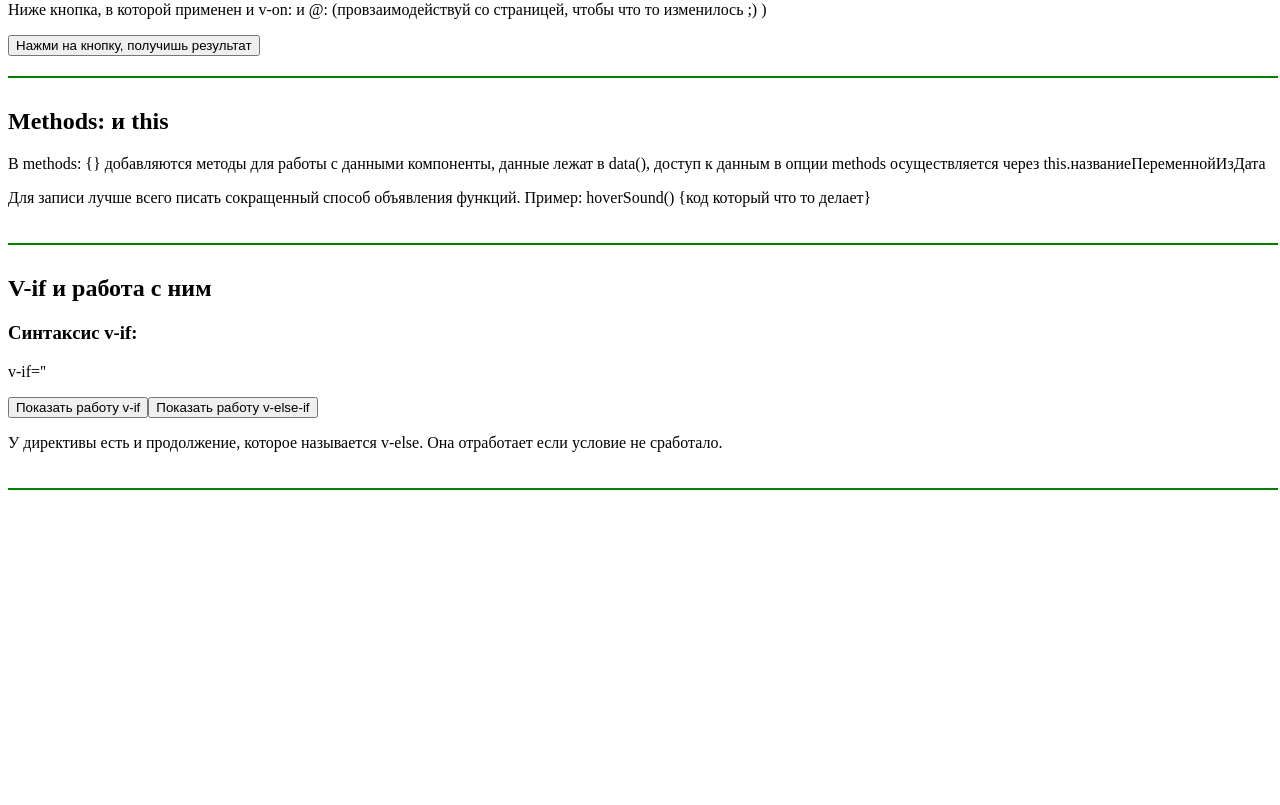
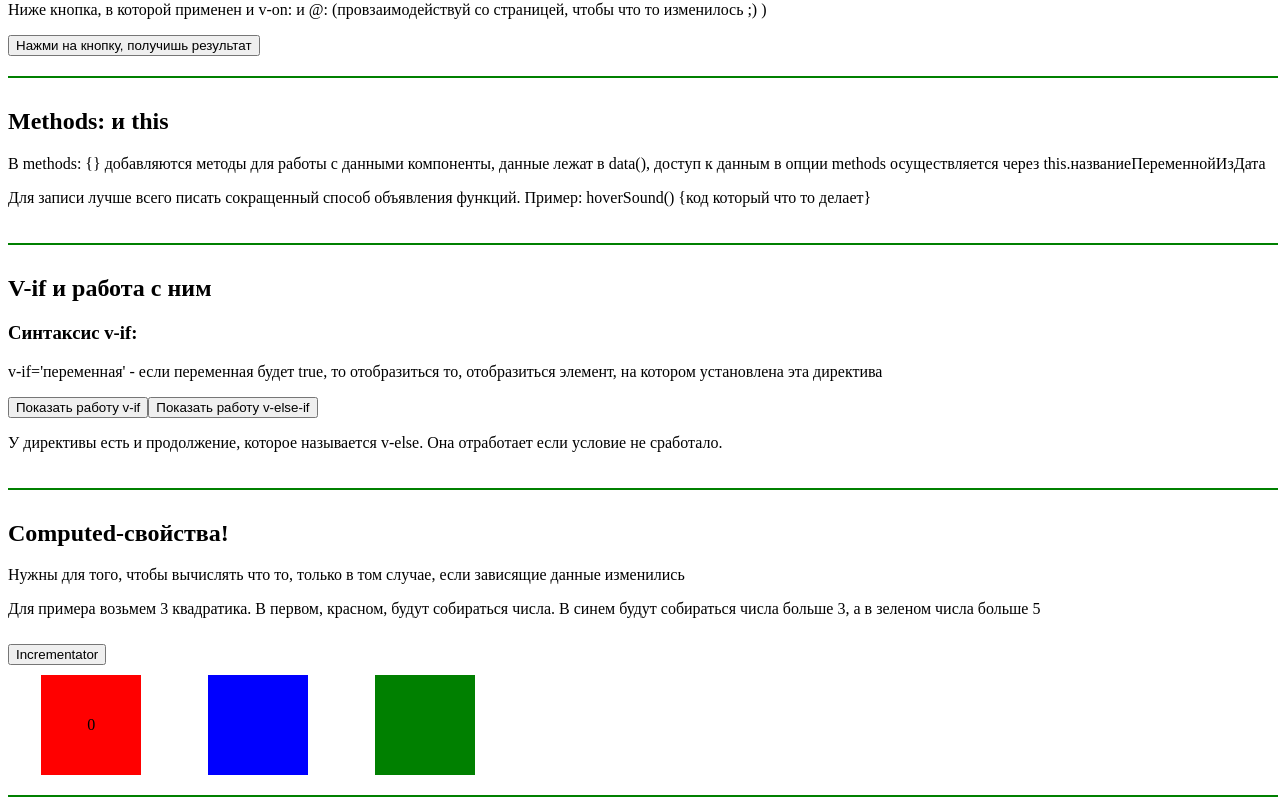
Before and after one commit to tomright/Vue3homework, a Vue app: page / in a window 1280 px wide. Shown: the part 698-1503 px from the top of the page. Before the commit the page ends 1196 px from the top, so only its background shows below. Built offline with nearby package versions, Linux system fonts and the light colour scheme.

Commit message:
Computed свойства пример

```diff
--- a/src/App.vue
+++ b/src/App.vue
@@ -68,7 +68,10 @@
     <div class="exampleNote">
       <h2>V-if и работа с ним</h2>
       <h3>Синтаксис v-if:</h3>
-      <p>v-if=''</p>
+      <p>
+        v-if='переменная' - если переменная будет true, то отобразиться то,
+        отобразиться элемент, на котором установлена эта директива
+      </p>
       <button @click="switcherBoolean">Показать работу v-if</button>
       <button @click="showVifElse">Показать работу v-else-if</button>
       <div v-if="tempNumber == 1" class="vifDiv">
@@ -100,6 +103,28 @@
         </p>
       </div>
     </div>
+    <div class="exampleNote">
+      <h2>Computed-свойства!</h2>
+      <p>
+        Нужны для того, чтобы вычислять что то, только в том случае, если
+        зависящие данные изменились
+      </p>
+      <div class="examplecontainer">
+        <p>
+          Для примера возьмем 3 квадратика. В первом, красном, будут собираться
+          числа. В синем будут собираться числа больше 3, а в зеленом числа
+          больше 5
+        </p>
+        <button class="buttonMargin10" @click="simpleIncrem">
+          Incrementator
+        </button>
+        <div class="computedExample">
+          <div class="red cub">{{ calculatedNumber }}</div>
+          <div class="blue cub">{{ singularIncrementatorBlue }}</div>
+          <div class="green cub">{{ singularIncrementatorGreen }}</div>
+        </div>
+      </div>
+    </div>
   </div>
 </template>
 <script>
@@ -114,7 +139,24 @@ export default {
       buttonActivationName: "Активация кнопки",
       timeOut: true,
       tempNumber: 0,
+      calculatedNumber: 0,
+      blueCalcNumb: 0,
+      greenCalcNumb: 0,
     };
+  },
+  computed: {
+    singularIncrementatorBlue() {
+      if (this.calculatedNumber > 3) {
+        this.blueCalcNumb = this.calculatedNumber;
+        return this.blueCalcNumb;
+      }
+    },
+    singularIncrementatorGreen() {
+      if (this.calculatedNumber > 5) {
+        this.greenCalcNumb = this.calculatedNumber;
+        return this.greenCalcNumb;
+      }
+    },
   },
   methods: {
     // это свойство для добавления методов в компонент, обработчики событий, другие вспомогательные функции.
@@ -155,6 +197,9 @@ export default {
         console.log(`Время еще не вышло: ${this.timeOut}`);
       }
     },
+    simpleIncrem() {
+      this.calculatedNumber++;
+    },
   },
 };
 </script>
@@ -180,4 +225,28 @@ hr {
   margin: 1em 0;
   padding: 0;
 }
+.computedExample {
+  display: flex;
+  width: 500px;
+  justify-content: space-around;
+}
+.cub {
+  width: 100px;
+  height: 100px;
+  display: flex;
+  justify-content: center;
+  align-items: center;
+}
+.red {
+  background-color: red;
+}
+.blue {
+  background-color: blue;
+}
+.green {
+  background-color: green;
+}
+.buttonMargin10 {
+  margin: 10px 0 10px 0;
+}
 </style>
```
